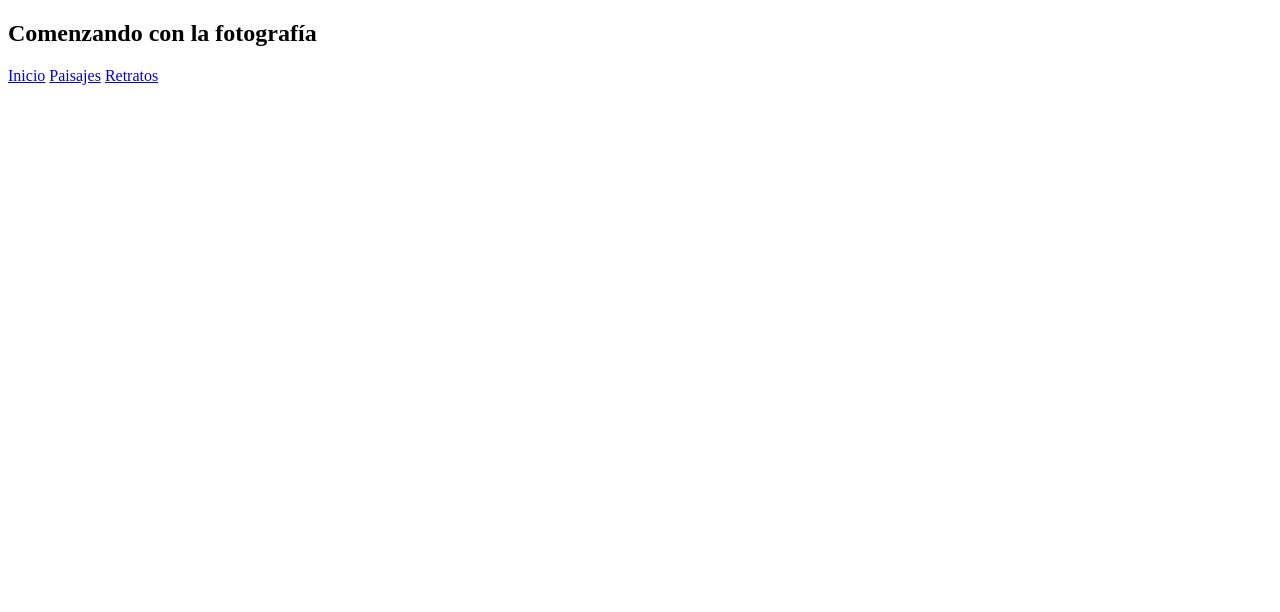
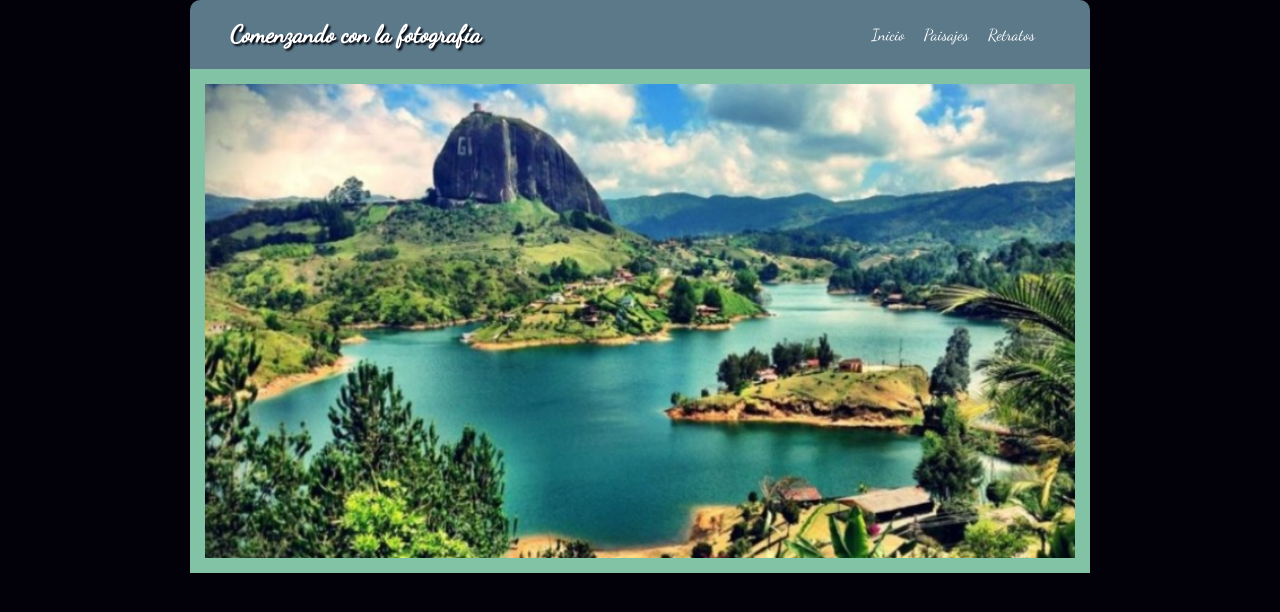
Before and after one commit to gifrancohe/-photography-page, a plain HTML site: page index.html in a window 1280 px wide. Drawn offline with Linux system fonts and the light colour scheme.

Commit message:
Add firts image to center

```diff
--- /dev/null
+++ b/css/style.css
@@ -0,0 +1,57 @@
+html, body {
+    margin: 0;
+    background-color: #02010a;
+}
+
+.contenido {
+    margin: 0 auto;
+    max-width: 900px;
+}
+
+header {
+    display: flex;
+    justify-content: space-between;
+    align-items: center;
+    background-color: #5b7989;
+    color: white;
+    border-radius: 10px 10px 0px 0px;
+    font-family: 'Dancing Script', cursive;
+}
+
+header a {
+    text-decoration: none;
+    color: white;
+    padding-right: 15px;
+}
+
+header section.title {
+    padding-left: 40px;
+    text-shadow: 2px 2px 2px #02010a;
+}
+
+header section.links {
+    padding-right: 40px;
+}
+
+.center-image {
+    display: flex;
+    justify-content: center;
+    background-color: #82c3a6;
+}
+
+.center-image img {
+    width: 100%;
+    padding: 15px;
+}
+
+@media only screen and (min-width: 900px) {
+    .contenido {
+        width: 900px;
+    }
+}
+
+@media only screen and (min-width: 320px) {
+    .contenido {
+        width: 100%;
+    }
+}
--- a/index.html
+++ b/index.html
@@ -4,20 +4,26 @@
     <meta charset="UTF-8">
     <meta name="viewport" content="width=device-width, initial-scale=1.0">
     <meta http-equiv="X-UA-Compatible" content="ie=edge">
-    <title>Document</title>
+    <title>Comenzando con la fotografía</title>
+    <link rel="stylesheet" href="css/style.css">
+    <link href="https://fonts.googleapis.com/css?family=Dancing+Script&display=swap" rel="stylesheet">
 </head>
 <body>
+    <div class="contenido">
         <header>
-        <section>
+            <section class="title">
                 <h1>Comenzando con la fotografía</h1>
             </section>
-        <section>
+            <section class="links">
                 <a href="http://">Inicio</a>
                 <a href="http://">Paisajes</a>
                 <a href="http://">Retratos</a>
             </section>
         </header>
-    <section></section>
+        <section class="center-image">
+            <img src="images/guatape.jpg" alt="Foto de la represa de Guatapé.">
+        </section>
         <footer></footer>
+    </div>
 </body>
 </html>
```
Also changed, not shown: images/guatape.jpg (added). Lines whose indentation alone changed are shown as unchanged.
